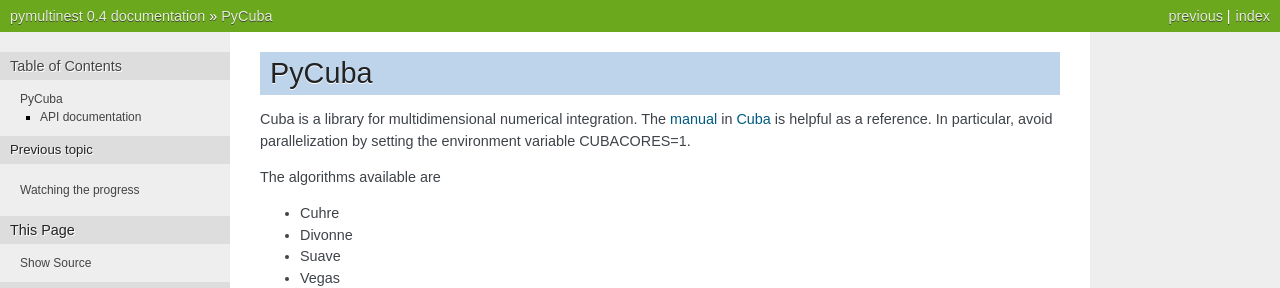
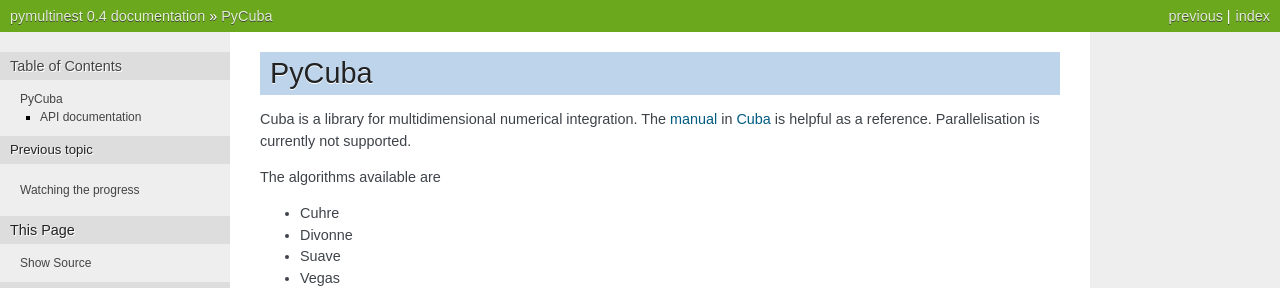
Before and after one commit to JohannesBuchner/PyMultiNest, a Sphinx documentation site: the page built from doc/pycuba.rst, in a window 1280 px wide. Shown: the top 288 px of the page. Built offline with Sphinx 7.4.7, drawn with Linux system fonts in a browser that asks for light colours.

Commit message:
updated pycuba doc

```diff
--- a/doc/pycuba.rst
+++ b/doc/pycuba.rst
@@ -4,7 +4,7 @@ PyCuba
 Cuba is a library for multidimensional numerical integration.
 The `manual <https://github.com/JohannesBuchner/cuba/raw/master/cuba.pdf>`_
 in `Cuba <http://www.feynarts.de/cuba/>`_ is helpful as a reference.
-In particular, avoid parallelization by setting the environment variable CUBACORES=1.
+Parallelisation is currently not supported.
 
 The algorithms available are
 
```
